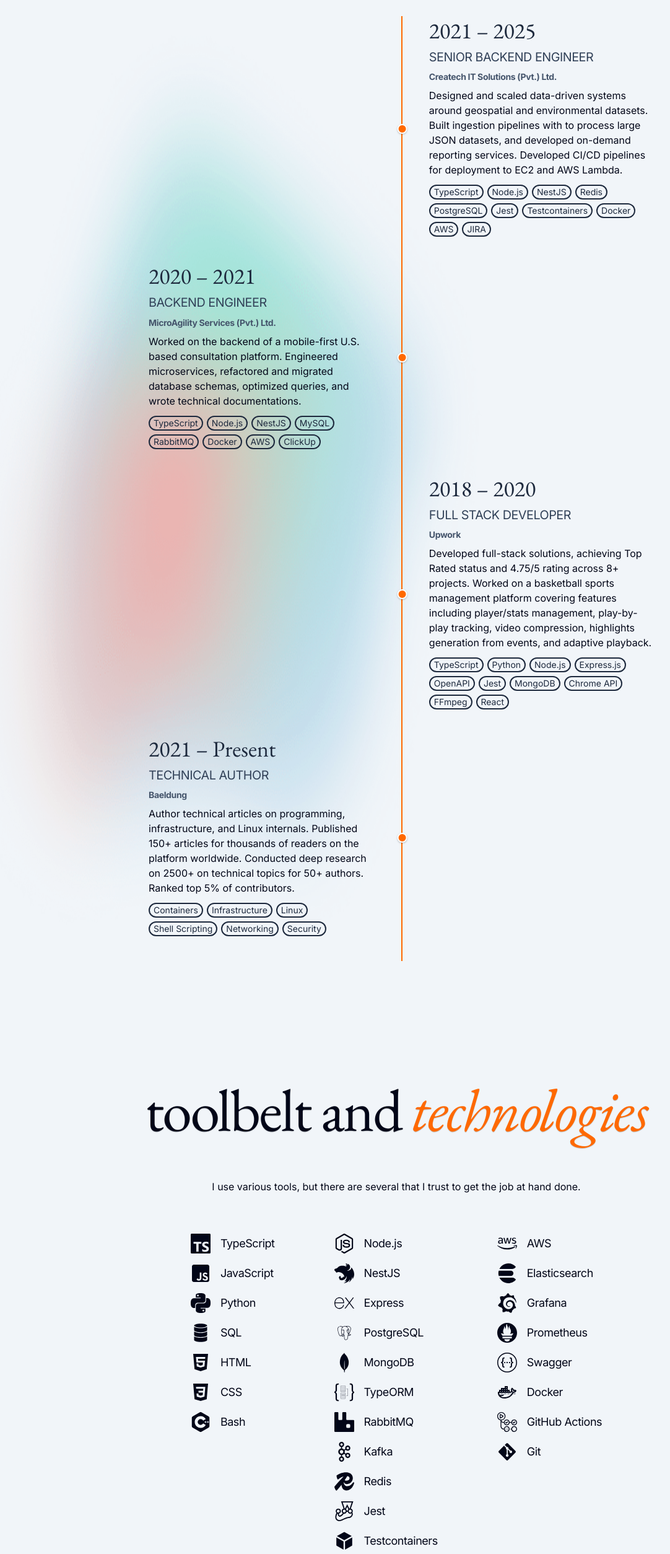
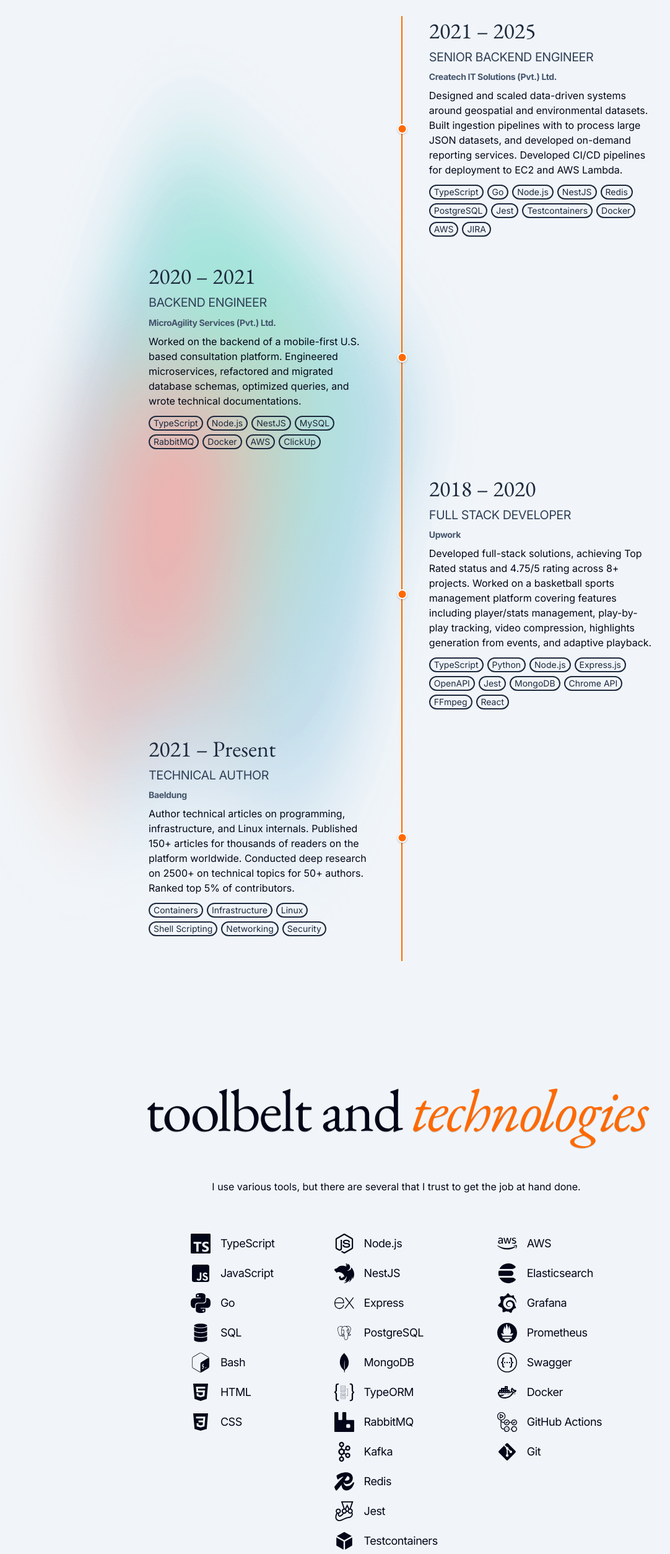
Before and after one commit to haidar47x/haidar47x.github.io, a React (Vite) app: page /#/ in a window 1280 px wide. Shown: the part 926-3434 px from the top of the page at 62% size, without its empty margins (0-1082 px from the left). Built offline with nearby package versions, Linux system fonts and the light colour scheme; the HTML template or start-up script is replaced by a standard one; a web font is replaced by a local one.

Commit message:
Minor updates

```diff
--- a/src/assets/experience.json
+++ b/src/assets/experience.json
@@ -6,6 +6,7 @@
     "description": "Designed and scaled data-driven systems around geospatial and environmental datasets. Built ingestion pipelines with to process large JSON datasets, and developed on-demand reporting services. Developed CI/CD pipelines for deployment to EC2 and AWS Lambda.",
     "tech": [
       "TypeScript",
+      "Go",
       "Node.js",
       "NestJS",
       "Redis",
--- a/src/components/pages/sections/Toolbelt.jsx
+++ b/src/components/pages/sections/Toolbelt.jsx
@@ -3,24 +3,20 @@
 // eslint-disable-next-line no-unused-vars
 import { motion } from "framer-motion";
 
-import { FaGitAlt, FaJava } from "react-icons/fa6";
+import { FaGitAlt } from "react-icons/fa6";
 import { FaHtml5, FaJsSquare } from "react-icons/fa";
 import { IoLogoCss3 } from "react-icons/io5";
 import { FaAws } from "react-icons/fa";
 import { LiaDocker } from "react-icons/lia";
-import { BsCupStraw } from "react-icons/bs";
 import { HiMiniCube } from "react-icons/hi2";
 import { GiDatabase } from "react-icons/gi";
 import { SiApachekafka,
-         SiCplusplus,
          SiElasticsearch,
          SiExpress,
-         SiFlyway,
          SiGithubactions,
+         SiGnubash,
          SiGrafana,
-         SiHibernate,
          SiJest,
-         SiJunit5,
          SiMongodb,
          SiNestjs,
          SiNodedotjs,
@@ -28,23 +24,20 @@
          SiPython,
          SiRabbitmq,
          SiRedis,
-         SiSpringboot,
          SiSwagger,
          SiTypeorm,
          SiTypescript} from "react-icons/si";
-import { GrMysql } from "react-icons/gr";
-import { BiLogoCPlusPlus } from "react-icons/bi";
 import { DiPostgresql } from "react-icons/di";
 
 const tools = {
   languages: [
     { name: "TypeScript", icon: SiTypescript },
     { name: "JavaScript", icon: FaJsSquare },
-    { name: "Python", icon: SiPython },
+    { name: "Go", icon: SiPython },
     { name: "SQL", icon: GiDatabase },
+    { name: "Bash", icon: SiGnubash },
     { name: "HTML", icon: FaHtml5 },
     { name: "CSS", icon: IoLogoCss3 },
-    { name: "Bash", icon: SiCplusplus },
   ],
   libraries: [
     { name: "Node.js", icon: SiNodedotjs },
```
